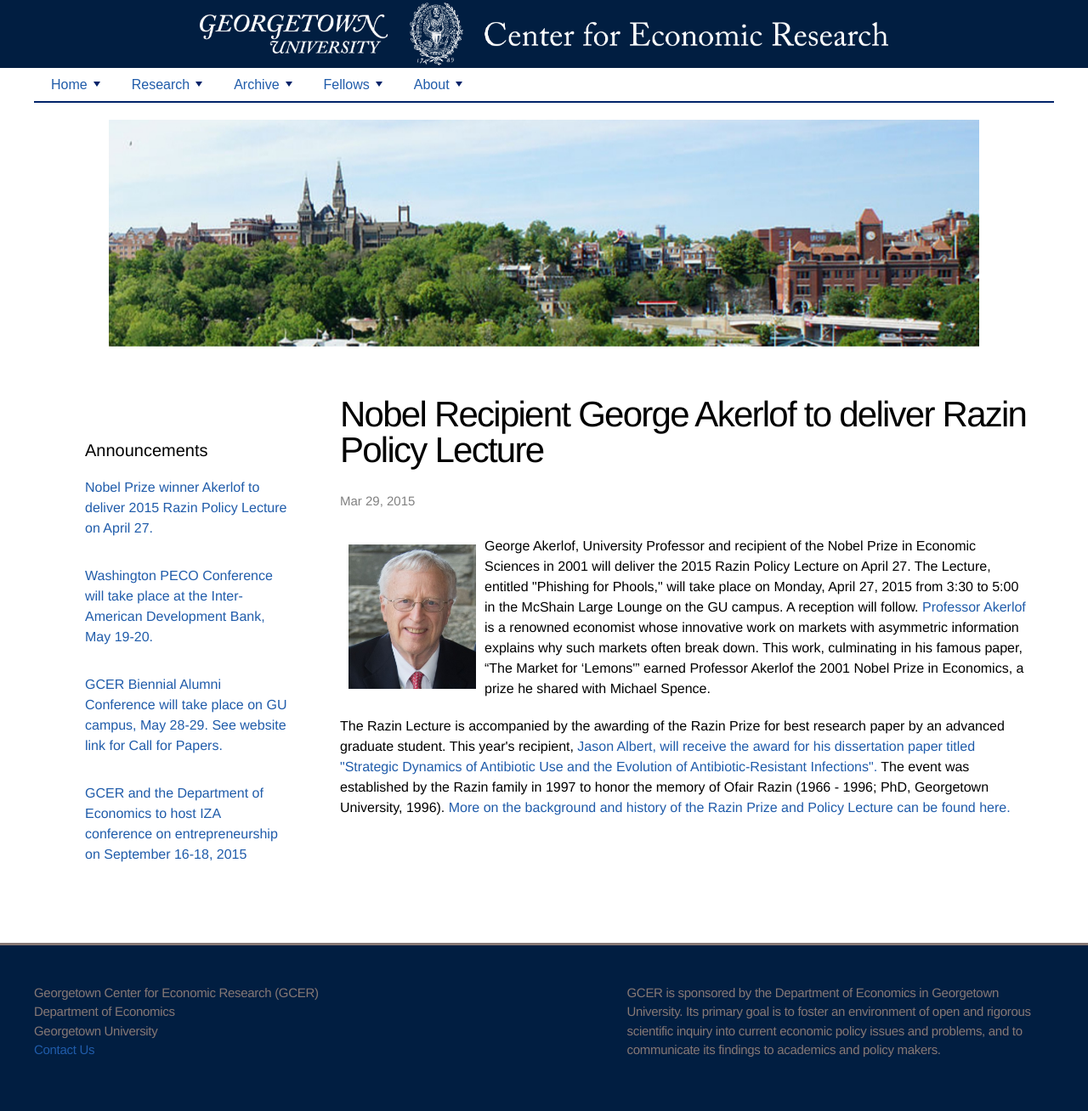
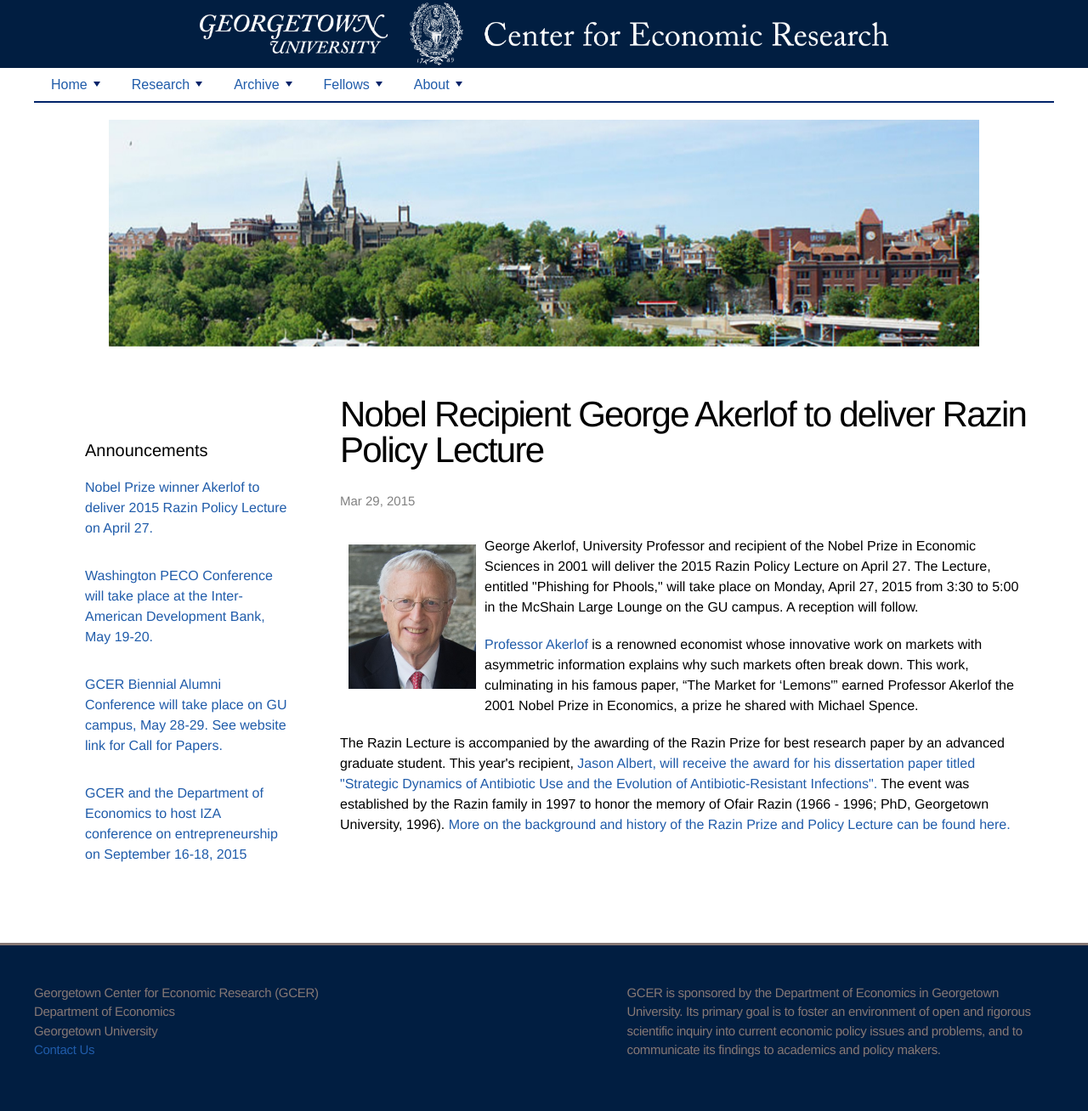
Before and after one commit to georgetown-econ/gcer, a Jekyll site: the page built from _posts/2015-03-29-nobel-recipient-george-akerlof-to-deliver-razin-policy-lecture.html, in a window 1280 px wide. Shown: the whole page at 85% size. Built offline with Jekyll 4.4.1, drawn with Linux system fonts in a browser that asks for light colours.

```diff
--- a/_posts/2015-03-29-nobel-recipient-george-akerlof-to-deliver-razin-policy-lecture.html
+++ b/_posts/2015-03-29-nobel-recipient-george-akerlof-to-deliver-razin-policy-lecture.html
@@ -6,6 +6,7 @@ date: "2015-03-29 11:26:01"
 ---
 
 <p> <img style="float: left; width: 150px; height: 170px; margin: 10px;" src="{{ site.baseurl }}/assets/images/Akerlof.jpg" />
-George Akerlof, University Professor and recipient of the Nobel Prize in Economic Sciences in 2001 will deliver the 2015 Razin Policy Lecture on April 27@@@.  The Lecture, entitled "Phishing for Phools," will take place on Monday, April 27, 2015 from 3:30 to 5:00 in the McShain Large Lounge on the GU campus. A reception will follow. <a href= "http://explore.georgetown.edu/people/gaa53/">  Professor Akerlof </a> is a renowned economist whose innovative work on markets with asymmetric information explains why such markets often break down. This work, culminating in his famous paper, “The Market for ‘Lemons'” earned Professor Akerlof the 2001 Nobel Prize in Economics, a prize he shared with Michael Spence. </p>
+  George Akerlof, University Professor and recipient of the Nobel Prize in Economic Sciences in 2001 will deliver the 2015 Razin Policy Lecture on April 27@@@.  The Lecture, entitled "Phishing for Phools," will take place on Monday, April 27, 2015 from 3:30 to 5:00 in the McShain Large Lounge on the GU campus. A reception will follow. </p>
+<p> <a href= "http://explore.georgetown.edu/people/gaa53/">  Professor Akerlof </a> is a renowned economist whose innovative work on markets with asymmetric information explains why such markets often break down. This work, culminating in his famous paper, “The Market for ‘Lemons'” earned Professor Akerlof the 2001 Nobel Prize in Economics, a prize he shared with Michael Spence. </p>
 
 <p> The Razin Lecture is accompanied by the awarding of the Razin Prize for best research paper by an advanced graduate student. This year's recipient, <a href= "/2014-10-14-razin-prize"> Jason Albert, will receive the award for his dissertation paper titled "Strategic Dynamics of Antibiotic Use and the Evolution of Antibiotic-Resistant Infections". </a>  The event was established by the Razin family in 1997 to honor the memory of Ofair Razin (1966 - 1996; PhD, Georgetown University, 1996). <a href= "http://econ.georgetown.edu/phd/razin-price"> More on the background and history of the Razin Prize and Policy Lecture can be found here.  </a> </p>
```
